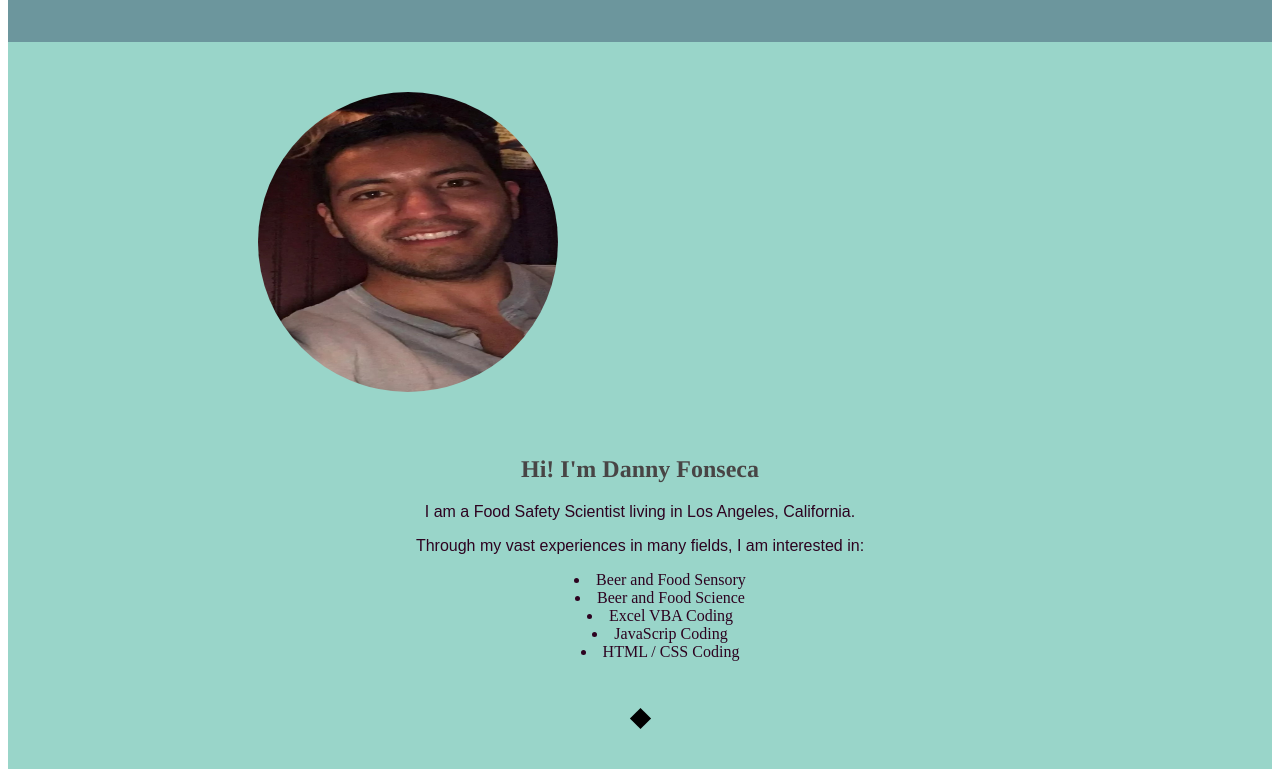
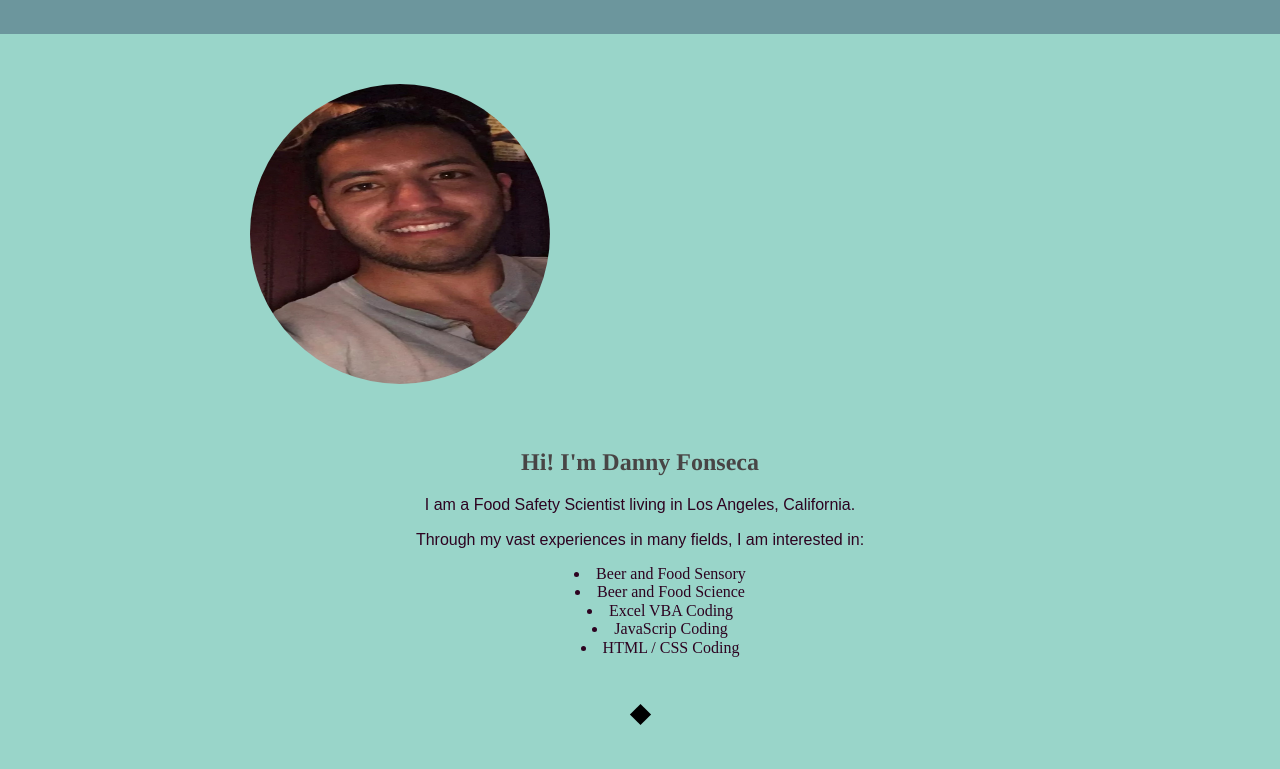
Before and after one commit to dfonseca006/portfolio, a plain HTML site: page index.html in a window 1280 px wide. Shown: the part 124-893 px from the top of the page. Drawn offline with nearby package versions, Linux system fonts and the light colour scheme; a script that the page names is missing.

Commit message:
Update index.html

```diff
--- a/index.html
+++ b/index.html
@@ -6,6 +6,7 @@
 
   <meta charset = "utf-8"> <!-- Creates standard character set -->
   <meta name = "viewport" content = "width = device-width"> <!-- Creates the width of the page the same as device -->
+  <link rel="stylesheet" href="https://cdnjs.cloudflare.com/ajax/libs/normalize/5.0.0/normalize.min.css" /> <!-- normalize lin -->
   <title>Danny Fonseca Portfolio</title> <!-- Displays the page title -->
   <link href="style.css" rel="stylesheet" type="text/css" /> <!-- Links to CSS page -->
 
```
